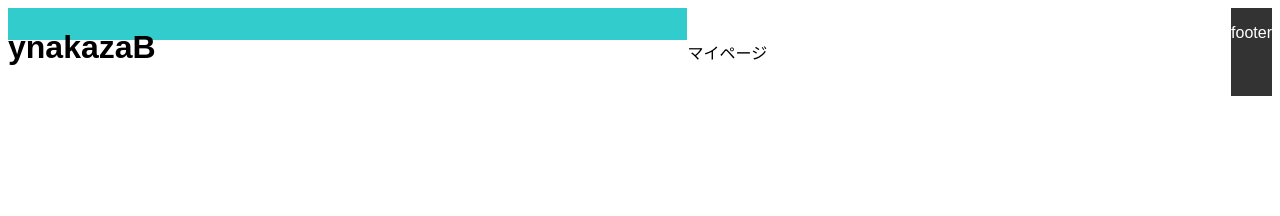
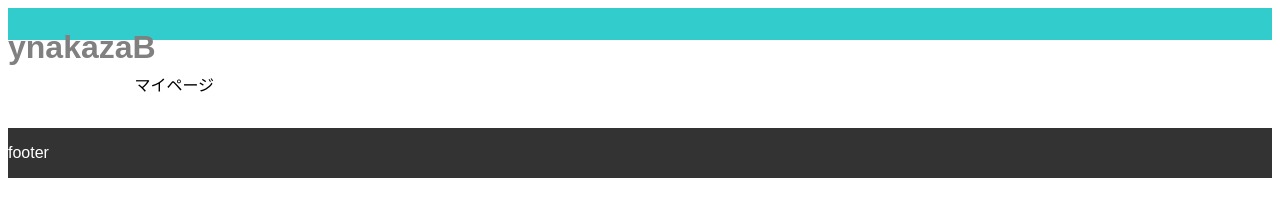
Before and after one commit to ynakazab664/ynakazab664.github.io, a plain HTML site: page index.html in a window 1280 px wide. Drawn offline with Linux system fonts and the light colour scheme.

Commit message:
Update styles.css

```diff
--- a/css/styles.css
+++ b/css/styles.css
@@ -20,13 +20,14 @@ body{
 	font-family: arial;
 	background-color:var(--bg-color);
 	display:flex;
-	flex-director:column;
+	flex-direction:column;
 }
 
 header{
 	background:hsl(180,60%,50%);
 	width:100%;
 	height:32px;
+	color:gray;
 }
 
 .container{
```
